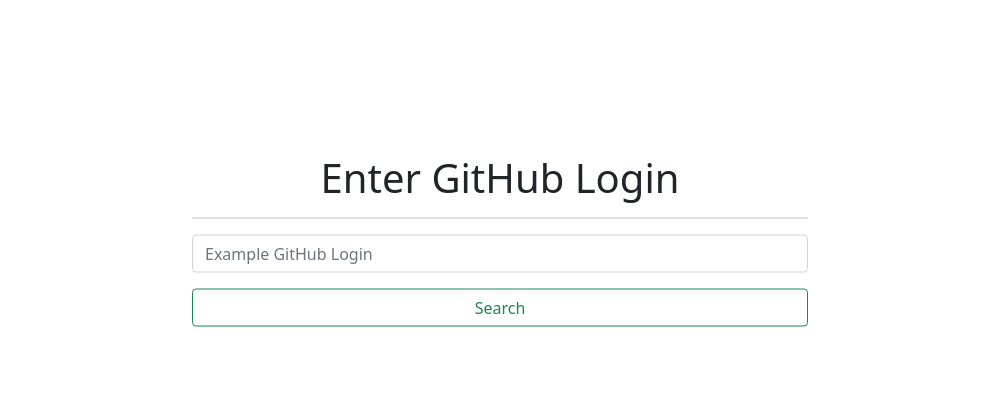
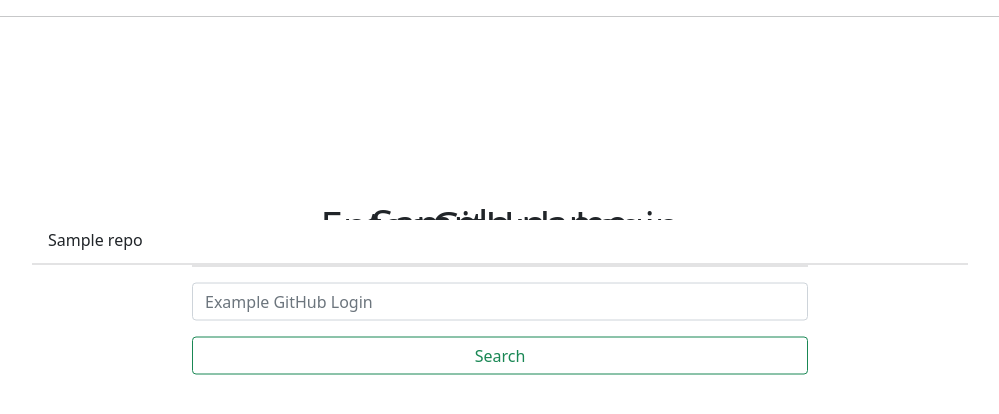
Before and after one commit to VovaPrymachuk/gitScrapy, a Django app: template gitScrapy/templates/search/index.html in a window 1280 px wide. Shown: the top 414 px of the page, without its empty margins (140-1139 px from the left). Run offline with Django 3.2, Linux system fonts and the light colour scheme; the template is opened without the code that fills it: most values are stand-ins (such as "Sample title", 1, 10 or a date in 2020).

Commit message:
display the name and list of repos by nickname

```diff
--- a/gitScrapy/gitScrapy/static/css/style.css
+++ /dev/null
@@ -1,8 +0,0 @@
-.container {
-  margin: 0;
-  position: absolute;
-  top: 30%;
-  left: 50%;
-  margin-right: -50%;
-  transform: translate(-50%, -50%)
-}
--- a/gitScrapy/search/urls.py
+++ b/gitScrapy/search/urls.py
@@ -4,5 +4,4 @@
 
 urlpatterns = [
     path('', views.getLogin, name='getLogin'),
-    path('result', views.getLogin, name='getLogin'),
 ]
--- a/gitScrapy/templates/search/index.html
+++ b/gitScrapy/templates/search/index.html
@@ -14,10 +14,10 @@
 </head>
 
 <body>
-  <div class="container col-6">
+  <div class="container col-6 mt-5">
     <h1 class="text-center">Enter GitHub Login</h1>
     <hr>
-    <form action="result" method="POST">
+    <form method="POST">
       {% csrf_token %}
       <div class="form-group">
         <input name="gitLogin" type="text" class="form-control" id="GitHubLogin" placeholder="Example GitHub Login">
@@ -27,6 +27,27 @@
       </div>
     </form>
   </div>
+
+  <hr>
+
+  {% if name %}
+  <div class="container col-9">
+    <h1 class="text-center">{{ name }}</h1>
+    <hr>
+  </div>
+  {% endif %}
+
+  {% if repos %}
+  <div class="container col-9">
+    <ul class="list-group list-group-flush">
+      {% for repo in repos %}
+      <li class="list-group-item">{{repo}}</li>
+      {% endfor %}
+    </ul>
+
+  </div>
+  {% endif %}
+
 </body>
 
 </html>
```
Also changed, not shown: gitScrapy/search/views.py (+20 -4 lines), gitScrapy/templates/search/result.html (deleted, +0 -23 lines).
